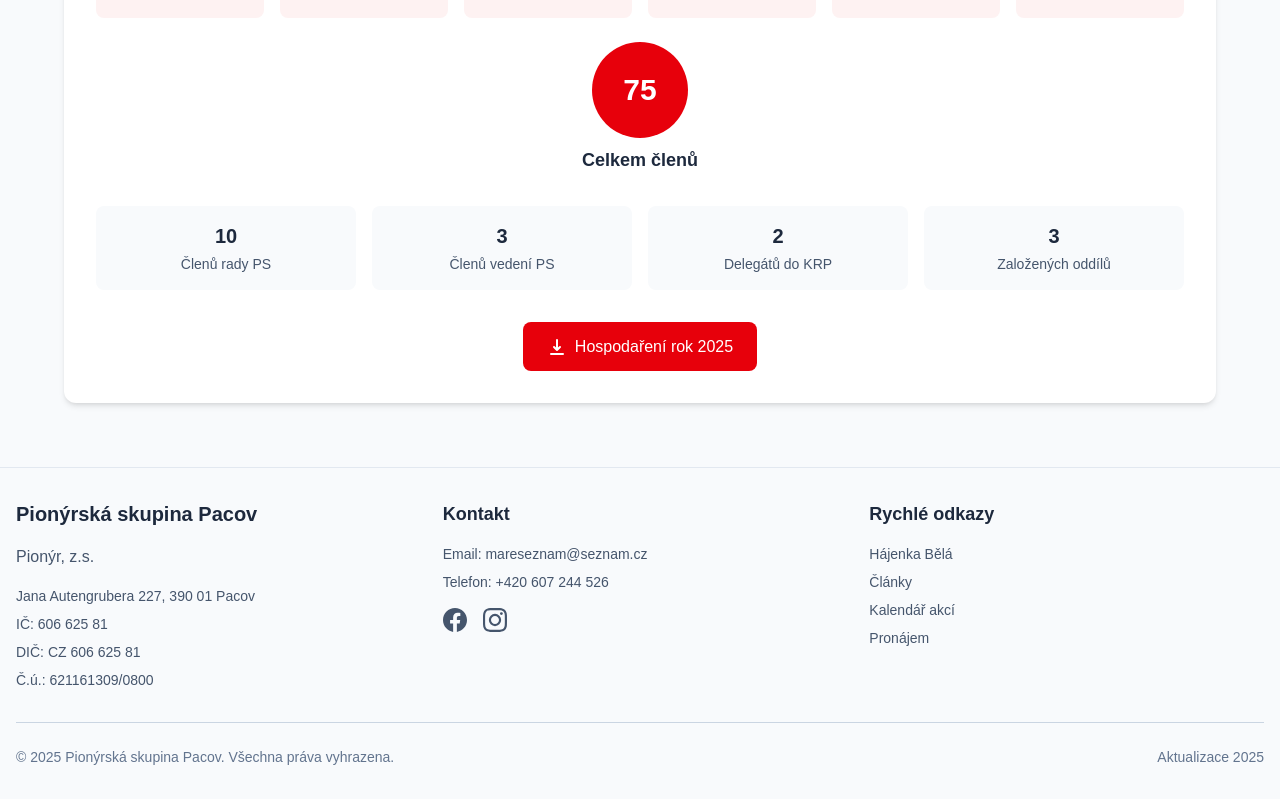
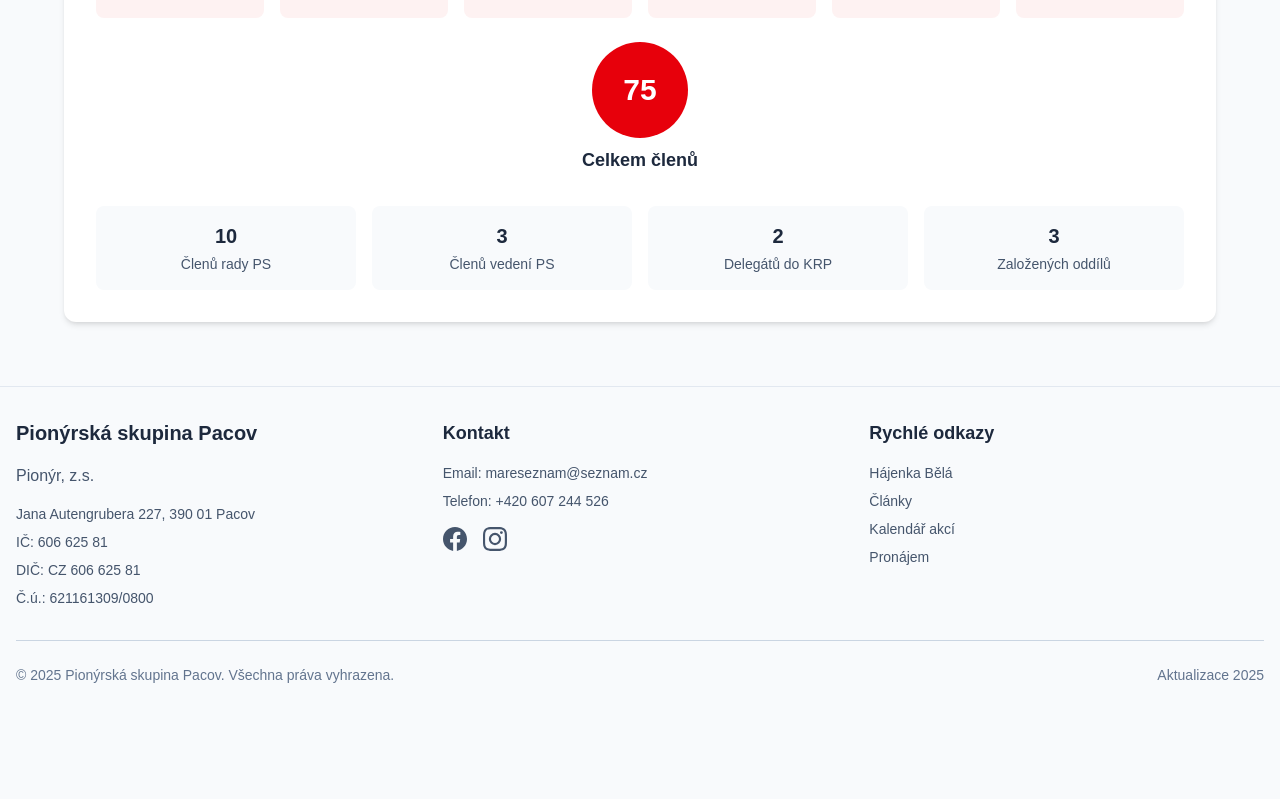
Before and after one commit to Beranad880/pionyrtaborpacov, a Next.js app: page / in a window 1280 px wide. Shown: the part 3681-4480 px from the top of the page. After the commit the page ends 4398 px from the top, so only its background shows below. Built offline with nearby package versions, Linux system fonts and the light colour scheme; no server answers; the database is empty.

Commit message:
fix(contact-section): Remove financial report link from ContactSection component

```diff
--- a/components/ContactSection.tsx
+++ b/components/ContactSection.tsx
@@ -168,20 +168,6 @@ export default function ContactSection() {
               </div>
             </div>
 
-            {/* Financial Report */}
-            <div className="mt-8 text-center">
-              <a
-                href="/files/hospodárení-2025.pdf"
-                target="_blank"
-                rel="noopener noreferrer"
-                className="inline-flex items-center px-6 py-3 bg-red-600 hover:bg-red-700 text-white font-medium rounded-lg transition-colors"
-              >
-                <svg className="w-5 h-5 mr-2" fill="currentColor" viewBox="0 0 20 20">
-                  <path fillRule="evenodd" d="M3 17a1 1 0 011-1h12a1 1 0 110 2H4a1 1 0 01-1-1zm3.293-7.707a1 1 0 011.414 0L9 10.586V3a1 1 0 112 0v7.586l1.293-1.293a1 1 0 111.414 1.414l-3 3a1 1 0 01-1.414 0l-3-3a1 1 0 010-1.414z" clipRule="evenodd"/>
-                </svg>
-                Hospodaření rok 2025
-              </a>
-            </div>
           </div>
         </div>
       </div>
```
